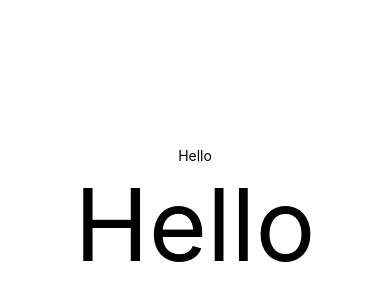
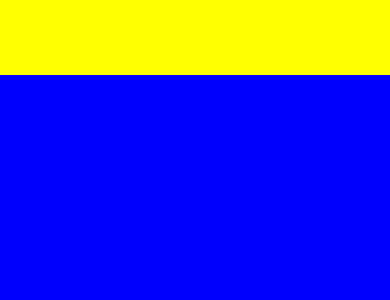
Before and after one commit to JunYeong-dev/react-weather-app, a React Native app: screen / in a window 390 px wide. Shown: the part 206-506 px from the top of the page. Built offline with nearby package versions, Linux system fonts and the light colour scheme.

Commit message:
React - layouts with flex

```diff
--- a/App.js
+++ b/App.js
@@ -5,8 +5,9 @@ import { StyleSheet, Text, View } from 'react-native';
 export default function App() {
   return (
     <View style={styles.container}>
-      <Text>Hello</Text>
-      <Text style={styles.text}>Hello</Text>
+      {/* 리액트 네이티브에서 <View> 태그는 <div>와 같음 */}
+      <View style={styles.yellowView}></View>
+      <View style={styles.blueView}></View>
       <StatusBar style="auto" />
     </View>
   );
@@ -14,16 +15,34 @@ export default function App() {
 
 const styles = StyleSheet.create({
   container: {
+    // flex : 기본적으로 화면을 얼마나 사용할 것인지 정하는 옵션, container의 경우 부모이기 때문에 항상 모든 화면을 사용
     flex: 1,
-    backgroundColor: '#fff',
-    alignItems: 'center',
-    justifyContent: 'center',
-    // 일반적인 css라면 container가 부모 속성이기 때문에
+    // flexDirection: "row" : 태그의 정렬 방식 default는 줄바꿈이지만 이 옵션으로 설정하면 한 줄에 정렬
+
+    // default 옵션
+    // backgroundColor: '#fff',
+    // alignItems: 'center',
+    // justifyContent: 'center',
+
+    // 일반적인 css라면 container가 부모이기 때문에
     // color에 따라 글자 색이 바뀌겠지만 '리액트 네이티브'이기 때문에 적용이 되지 않음
     color: "white"
   },
   text: {
     color: "black",
     fontSize: 100
+  },
+  /*
+    yellowView, blueView가 flex옵션을 가지고 있는데 각각 1, 2로 설정했을 경우 부모인 container가 가진
+    화면에서 각각의 비율에 맞게 할당되게 됨(IPhone이든 IPad든 기계의 크기와 상관없이 비율로 할당되기 때문에 flex로 레이아웃을 정하는것이 좋음)
+    이 경우 전체 화면에서 yellow부분은 1/3, blue부분은 2/3이 됨
+  */
+  yellowView: {
+    flex: 1,
+    backgroundColor: "yellow"
+  },
+  blueView: {
+    flex: 2,
+    backgroundColor: "blue"
   }
 });
```
